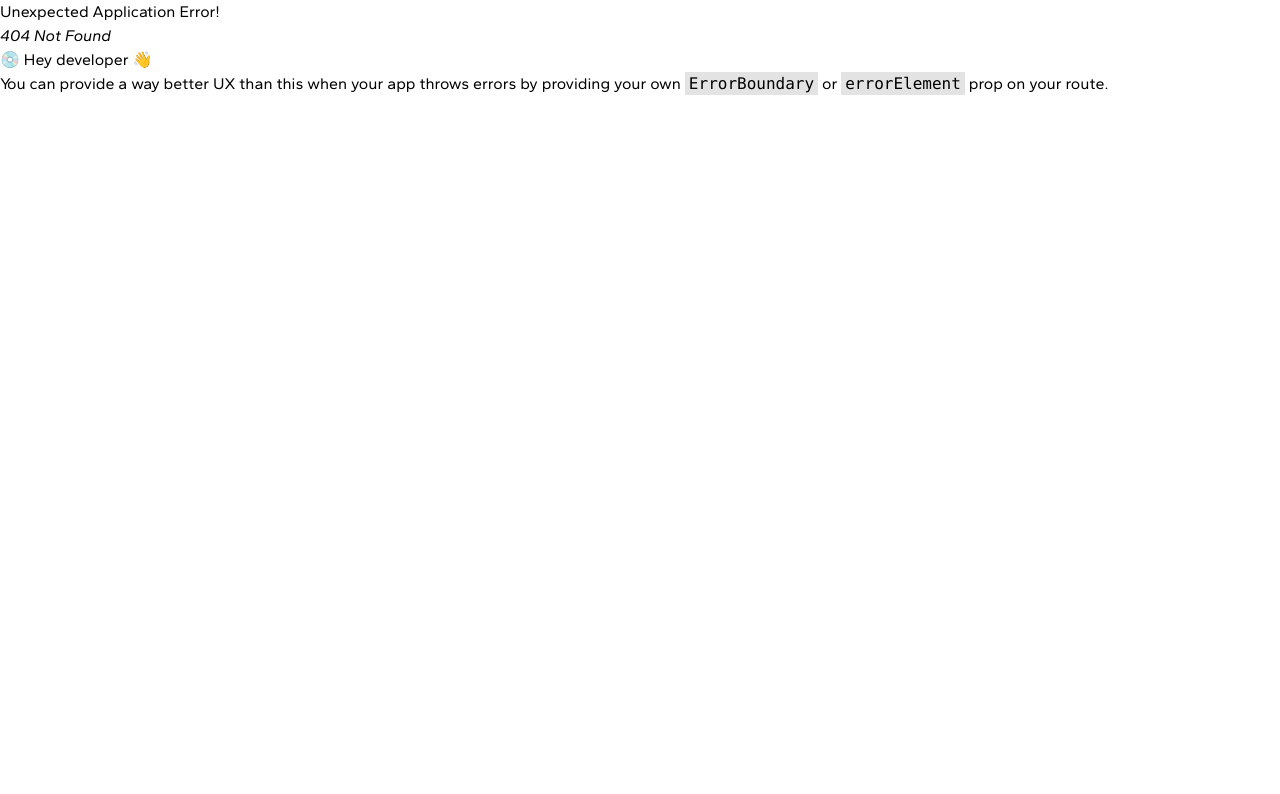
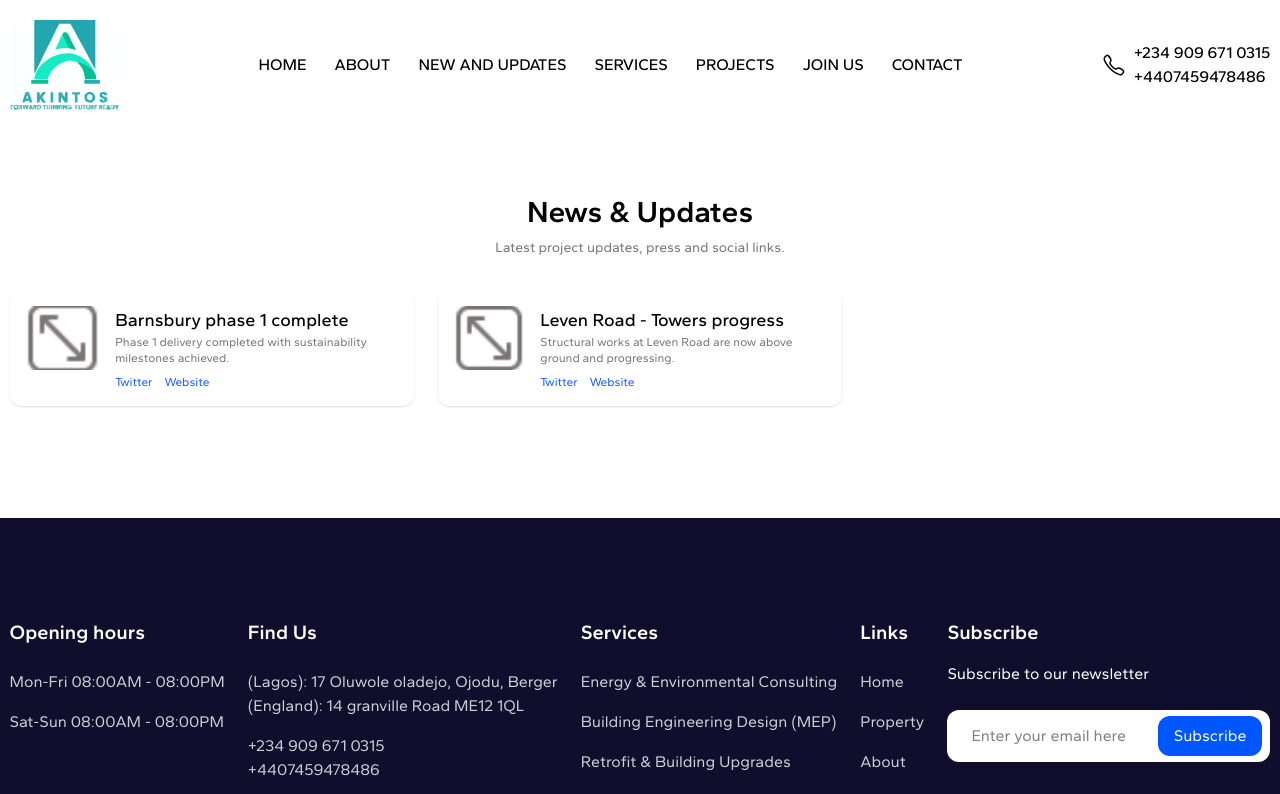
Before and after one commit to Ayomzy96/Akintos-Atlas-Limited, a React (Vite) app: page /updates in a window 1280 px wide. Before the commit this address had no page. Shown: the top 794 px of the page. Built offline with nearby package versions, Linux system fonts and the light colour scheme.

Commit message:
added news and update and team members

```diff
--- a/src/App.jsx
+++ b/src/App.jsx
@@ -13,6 +13,7 @@ import Details from './pages/Details';
 import Services from './pages/Services';
 import Projects from './pages/Projects';
 import JoinUs from './pages/JoinUs';
+import Updates from './pages/Updates';
 
 const App = () => {
 
@@ -23,6 +24,7 @@ const App = () => {
   {/* Property route removed — use /projects and /services for consultancy content */}
   <Route path='/contact' element={<Contact />} />
   <Route path='/about' element={<About />} />
+  <Route path='/updates' element={<Updates />} />
   <Route path='/services' element={<Services />} />
   <Route path='/projects' element={<Projects />} />
   <Route path='/join-us' element={<JoinUs />} />
--- a/src/components/common/Navbar.jsx
+++ b/src/components/common/Navbar.jsx
@@ -15,6 +15,7 @@ const Navbar = () => {
                     <ul className='flex items-center gap-7 text-brand font-medium'>
                         <li data-aos="fade-down" data-aos-easing="ease-in-sine" data-aos-delay="1000"><Link id='HoverLinks' to={'/'}>HOME</Link></li>
                         <li data-aos="fade-down" data-aos-easing="ease-in-sine" data-aos-delay="1100"><Link id='HoverLinks' to={'/about'}>ABOUT</Link></li>
+                        <li data-aos="fade-down" data-aos-easing="ease-in-sine" data-aos-delay="1125"><Link id='HoverLinks' to={'/updates'}>NEW AND UPDATES</Link></li>
                         <li data-aos="fade-down" data-aos-easing="ease-in-sine" data-aos-delay="1300"><Link id='HoverLinks' to={'/services'}>SERVICES</Link></li>
                         <li data-aos="fade-down" data-aos-easing="ease-in-sine" data-aos-delay="1400"><Link id='HoverLinks' to={'/projects'}>PROJECTS</Link></li>
                         <li data-aos="fade-down" data-aos-easing="ease-in-sine" data-aos-delay="1500"><Link id='HoverLinks' to={'/join-us'}>JOIN US</Link></li>
--- /dev/null
+++ b/src/pages/Updates.jsx
@@ -0,0 +1,54 @@
+import React from 'react'
+import thumb from '../assets/Icon1.png'
+
+const updates = [
+  {
+    id: 1,
+    title: 'Barnsbury phase 1 complete',
+    excerpt: 'Phase 1 delivery completed with sustainability milestones achieved.',
+    thumb,
+    twitter: 'https://twitter.com',
+    website: '#'
+  },
+  {
+    id: 2,
+    title: 'Leven Road - Towers progress',
+    excerpt: 'Structural works at Leven Road are now above ground and progressing.',
+    thumb,
+    twitter: '#',
+    website: '#'
+  }
+]
+
+const Updates = () => {
+  return (
+    <section className='my-16'>
+      <div className='container px-4 md:px-6'>
+        <div className='text-center mb-8'>
+          <h2 className='text-2xl md:text-3xl font-semibold'>News & Updates</h2>
+          <p className='text-sm text-subText mt-2'>Latest project updates, press and social links.</p>
+        </div>
+
+        <div className='grid grid-cols-1 sm:grid-cols-2 lg:grid-cols-3 gap-6'>
+          {updates.map(u => (
+            <article key={u.id} className='bg-white rounded-[12px] p-4 shadow-sm'>
+              <div className='flex gap-4'>
+                <img src={u.thumb} alt={u.title} className='w-24 h-16 object-cover rounded' />
+                <div>
+                  <h3 className='text-lg font-medium'>{u.title}</h3>
+                  <p className='text-xs text-subText mb-2'>{u.excerpt}</p>
+                  <div className='flex items-center gap-3'>
+                    {u.twitter && <a href={u.twitter} target='_blank' rel='noreferrer' className='text-xs text-blue-600'>Twitter</a>}
+                    {u.website && <a href={u.website} target='_blank' rel='noreferrer' className='text-xs text-blue-600'>Website</a>}
+                  </div>
+                </div>
+              </div>
+            </article>
+          ))}
+        </div>
+      </div>
+    </section>
+  )
+}
+
+export default Updates
```
